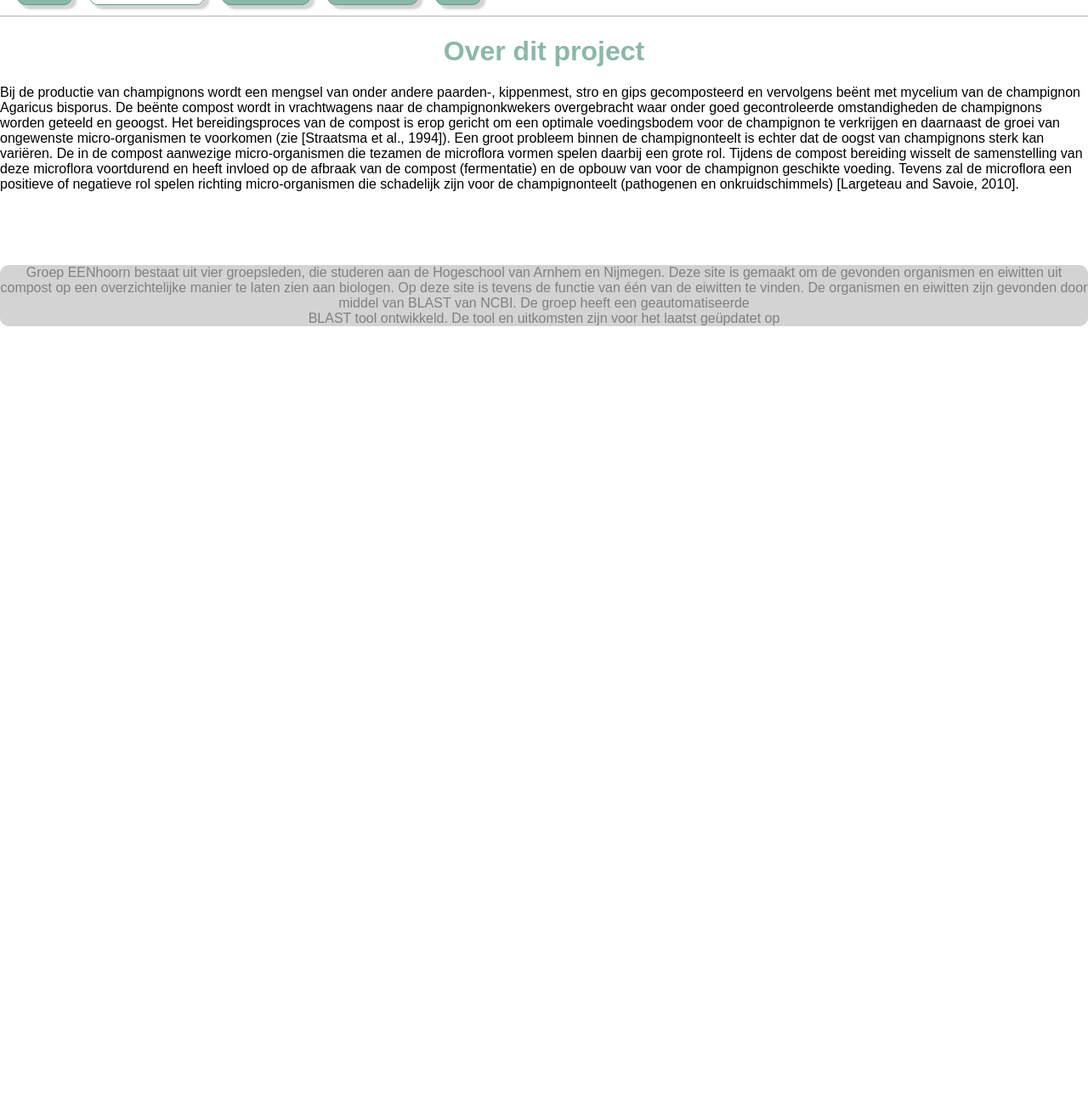
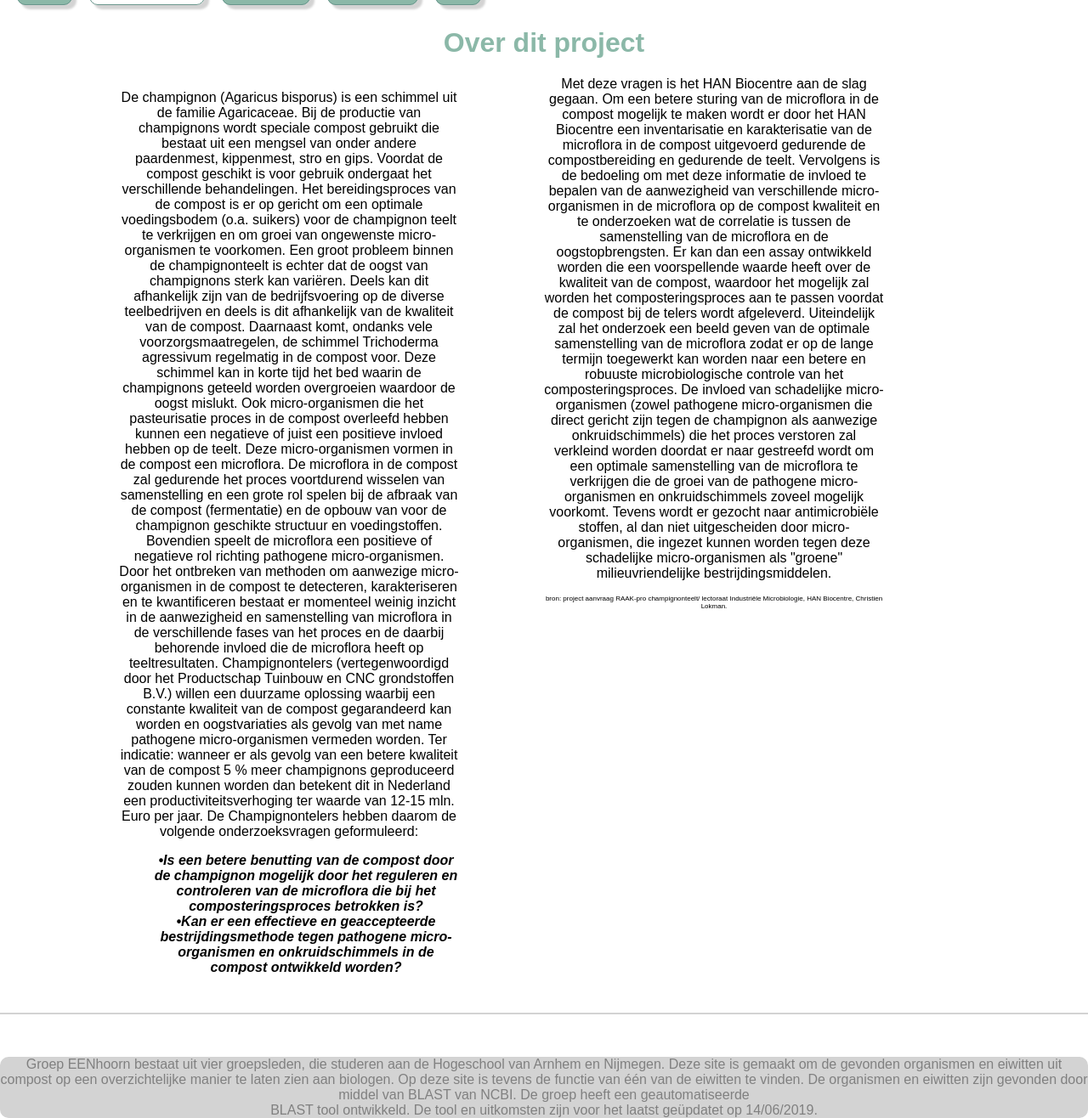
Before and after one commit to Queuebee2/Course4Tutor, a Flask app: page /about in a window 1280 px wide. Shown: the part 152-1468 px from the top of the page at 85% size. Before the commit the page ends 536 px from the top, so only its background shows below. Run offline with Flask 2, Linux system fonts and the light colour scheme.

Commit message:
Update about.html

```diff
--- a/templates/about.html
+++ b/templates/about.html
@@ -6,9 +6,13 @@
 	<link href= "{{ url_for('static', filename= 'css/style.css') }}" rel= "stylesheet">
 	<script src="myscripts.js"></script>
 </head>
-<main><body>
+<main>
+	<body>
+
 		<header>
+
 			<div>
+
 				<img src= "{{ url_for('static', filename= 'images/eenhoorn.png') }}" alt = "eenhoorntje" class = "logo">
 				<h1 class = "top" class= "naar_links">EENhoorn</h1>
 			</div>
@@ -22,15 +26,42 @@
 
 				</ul>
 			</nav>
-</header><br><br>
-<hr>
+		</header>
+		<br><br>
 		<h1>Over dit project</h1>
-
-<div >
-Bij de productie van champignons wordt een mengsel van onder andere paarden-, kippenmest, stro en gips gecomposteerd en vervolgens beënt met mycelium van de champignon Agaricus bisporus. De beënte compost wordt in vrachtwagens naar de champignonkwekers overgebracht waar onder goed gecontroleerde omstandigheden de champignons worden geteeld en geoogst. Het bereidingsproces van de compost is erop gericht om een optimale voedingsbodem voor de champignon te verkrijgen en daarnaast de groei van ongewenste micro-organismen te voorkomen (zie [Straatsma et al., 1994]). Een groot probleem binnen de champignonteelt is echter dat de oogst van champignons sterk kan variëren. De in de compost aanwezige micro-organismen die tezamen de microflora vormen spelen daarbij een grote rol. Tijdens de compost bereiding wisselt de samenstelling van deze microflora voortdurend en heeft invloed op de afbraak van de compost (fermentatie) en de opbouw van voor de champignon geschikte voeding. Tevens zal de microflora een positieve of negatieve rol spelen richting micro-organismen die schadelijk zijn voor de champignonteelt (pathogenen en onkruidschimmels) [Largeteau and Savoie, 2010].
+		<div class = "alles">
+			<div class = "links">
+				<p>De champignon (Agaricus bisporus) is een schimmel uit de familie Agaricaceae. Bij de productie van champignons wordt speciale compost gebruikt die bestaat uit een mengsel van onder andere paardenmest, kippenmest, stro en gips.
+				Voordat de compost geschikt is voor gebruik ondergaat het verschillende behandelingen. Het bereidingsproces van de compost is er op gericht om een optimale voedingsbodem (o.a. suikers) voor de champignon teelt te verkrijgen en om groei van ongewenste micro-organismen te voorkomen.
+				Een groot probleem binnen de champignonteelt is echter dat de oogst van champignons sterk kan variëren. Deels kan dit afhankelijk zijn van de bedrijfsvoering op de diverse teelbedrijven en deels is dit afhankelijk van de kwaliteit van de compost.
+				Daarnaast komt, ondanks vele voorzorgsmaatregelen, de schimmel Trichoderma agressivum regelmatig in de compost voor. Deze schimmel kan in korte tijd het bed waarin de champignons geteeld worden overgroeien waardoor de oogst mislukt.
+				Ook micro-organismen die het pasteurisatie proces in de compost overleefd hebben kunnen een negatieve of juist een positieve invloed hebben op de teelt. Deze micro-organismen vormen in de compost een microflora.
+				De microflora in de compost zal gedurende het proces voortdurend wisselen van samenstelling en een grote rol spelen bij de afbraak van de compost (fermentatie) en de opbouw van voor de champignon geschikte structuur en voedingstoffen. Bovendien speelt de microflora een positieve of negatieve rol richting pathogene micro-organismen.
+				Door het ontbreken van methoden om aanwezige micro-organismen in de compost te detecteren, karakteriseren en te kwantificeren bestaat er momenteel weinig inzicht in de aanwezigheid en samenstelling van microflora in de verschillende fases van het proces en de daarbij behorende invloed die de microflora heeft op teeltresultaten.
+				Champignontelers (vertegenwoordigd door het Productschap Tuinbouw en CNC grondstoffen B.V.) willen een duurzame oplossing waarbij een constante kwaliteit van de compost gegarandeerd kan worden en oogstvariaties als gevolg van met name pathogene micro-organismen vermeden worden.
+				Ter indicatie: wanneer er als gevolg van een betere kwaliteit van de compost 5 % meer champignons geproduceerd zouden kunnen worden dan betekent dit in Nederland een productiviteitsverhoging ter waarde van 12-15 mln. Euro per jaar. De Champignontelers hebben daarom de volgende onderzoeksvragen geformuleerd:
+					<ul>
+						<li><b><i>•Is een betere benutting van de compost door de champignon mogelijk door het reguleren en controleren van de microflora die bij het composteringsproces betrokken is?</i></b></li>
+						<li><b><i>•Kan er een effectieve en geaccepteerde bestrijdingsmethode tegen pathogene micro-organismen en onkruidschimmels in de compost ontwikkeld worden?</i></b></li>
+					</ul>
+				</p>
+			</div>
+			<div class="rechts">
+				<p>Met deze vragen is het HAN Biocentre aan de slag gegaan. Om een betere sturing van de microflora in de compost mogelijk te maken wordt er door het HAN Biocentre een inventarisatie en karakterisatie van de microflora in de compost uitgevoerd gedurende de compostbereiding en gedurende de teelt.
+				Vervolgens is de bedoeling om met deze informatie de invloed te bepalen van de aanwezigheid van verschillende micro-organismen in de microflora op de compost kwaliteit en te onderzoeken wat de correlatie is tussen de samenstelling van de microflora en de oogstopbrengsten.
+				Er kan dan een assay ontwikkeld worden die een voorspellende waarde heeft over de kwaliteit van de compost, waardoor het mogelijk zal worden het composteringsproces aan te passen voordat de compost bij de telers wordt afgeleverd.
+				Uiteindelijk zal het onderzoek een beeld geven van de optimale samenstelling van de microflora zodat er op de lange termijn toegewerkt kan worden naar een betere en robuuste microbiologische controle van het composteringsproces.
+				De invloed van schadelijke micro-organismen (zowel pathogene micro-organismen die direct gericht zijn tegen de champignon als aanwezige onkruidschimmels) die het proces verstoren zal verkleind worden doordat er naar gestreefd wordt om een optimale samenstelling van de microflora te verkrijgen die de groei van de pathogene micro-organismen en onkruidschimmels zoveel mogelijk voorkomt.
+				Tevens wordt er gezocht naar antimicrobiële stoffen, al dan niet uitgescheiden door micro-organismen, die ingezet kunnen worden tegen deze schadelijke micro-organismen als "groene" milieuvriendelijke bestrijdingsmiddelen.
+				</p>
+				<p style="font-size:8px">
+					bron: project aanvraag RAAK-pro champignonteelt/ lectoraat Industriële Microbiologie, HAN Biocentre, Christien Lokman.
+				</p>
+			</div>
+			<div class = "clear"></div>
 		</div>
 		<br><br>
-
+		<hr>
 		<footer>
 			<div class = "bottom">
 				Groep EENhoorn bestaat uit vier groepsleden, die studeren aan de Hogeschool van Arnhem en Nijmegen.
@@ -38,8 +69,9 @@ Deze site is gemaakt om de gevonden organismen en eiwitten uit compost op een ov
 				Op deze site is tevens de functie van één van de eiwitten te vinden.
 				De organismen en eiwitten zijn gevonden door middel van BLAST van NCBI. De groep heeft een geautomatiseerde <br>
 				BLAST tool ontwikkeld.
-De tool en uitkomsten zijn voor het laatst geüpdatet op
+				De tool en uitkomsten zijn voor het laatst geüpdatet op 14/06/2019.
 			</div>
 		</footer>
-</body></main>
+	</body>
+</main>
 </html>
```
Lines whose indentation alone changed are shown as unchanged.
